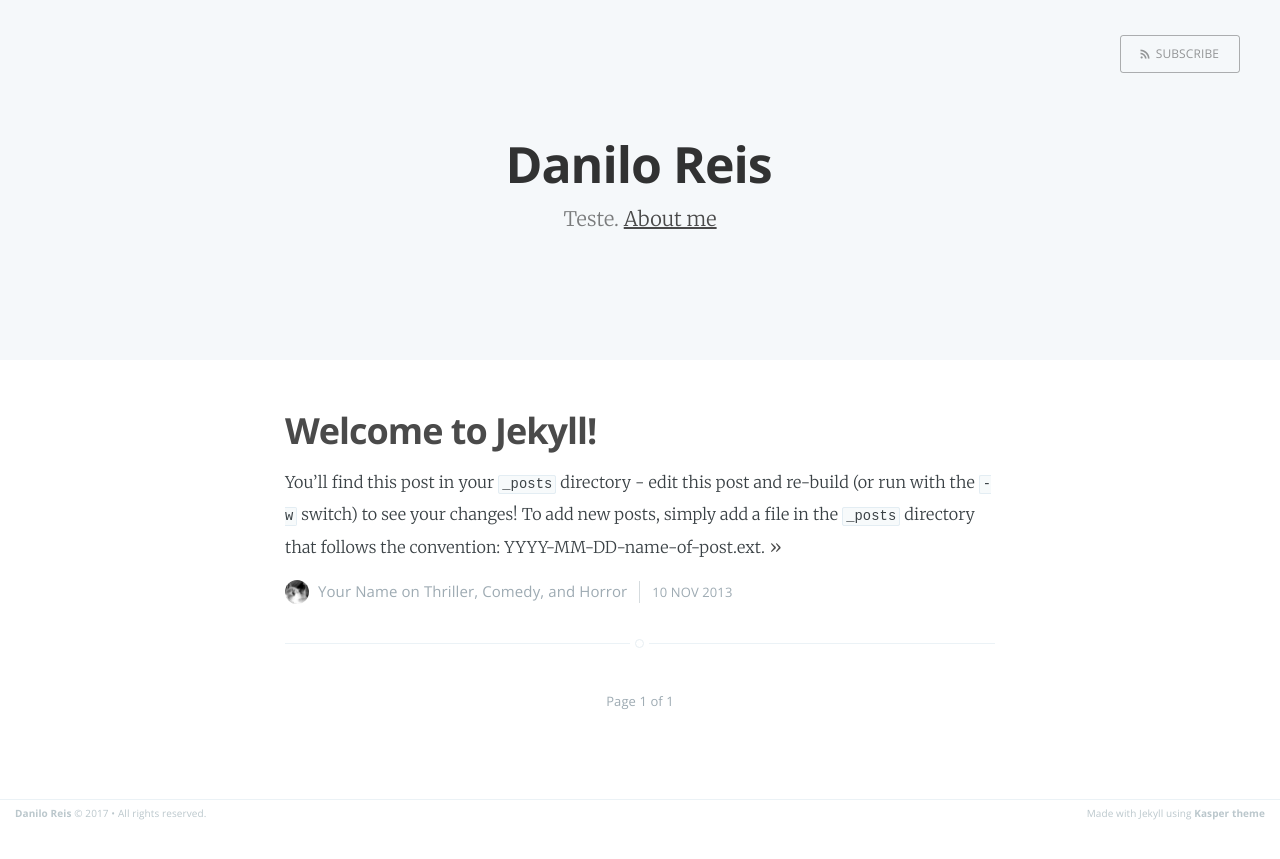
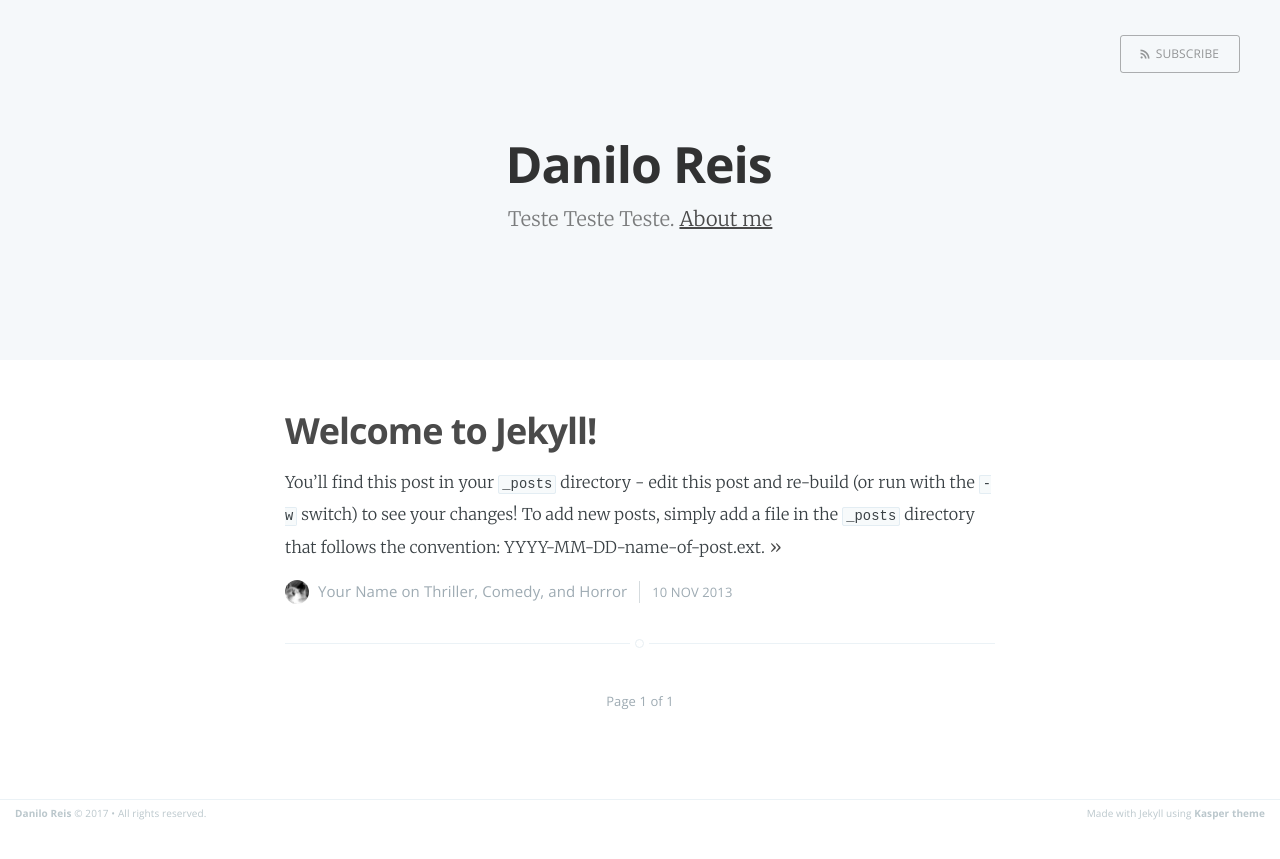
Before and after one commit to idaniloreis/idaniloreis.github.io, a Jekyll site: the page built from index.html, in a window 1280 px wide. Shown: the top 859 px of the page. Built offline with Jekyll 4.4.1, drawn with Linux system fonts in a browser that asks for light colours; the list of posts is cut into pages by our own code.

```diff
--- a/_config.yml
+++ b/_config.yml
@@ -1,6 +1,6 @@
 name: Danilo Reis
-description: Teste
-meta_description: "Danilo Reis, Blogging about stuffs"
+description: Teste Teste Teste
+meta_description: "Danilo Reis"
 
 markdown: kramdown
 highlighter: pygments
```
